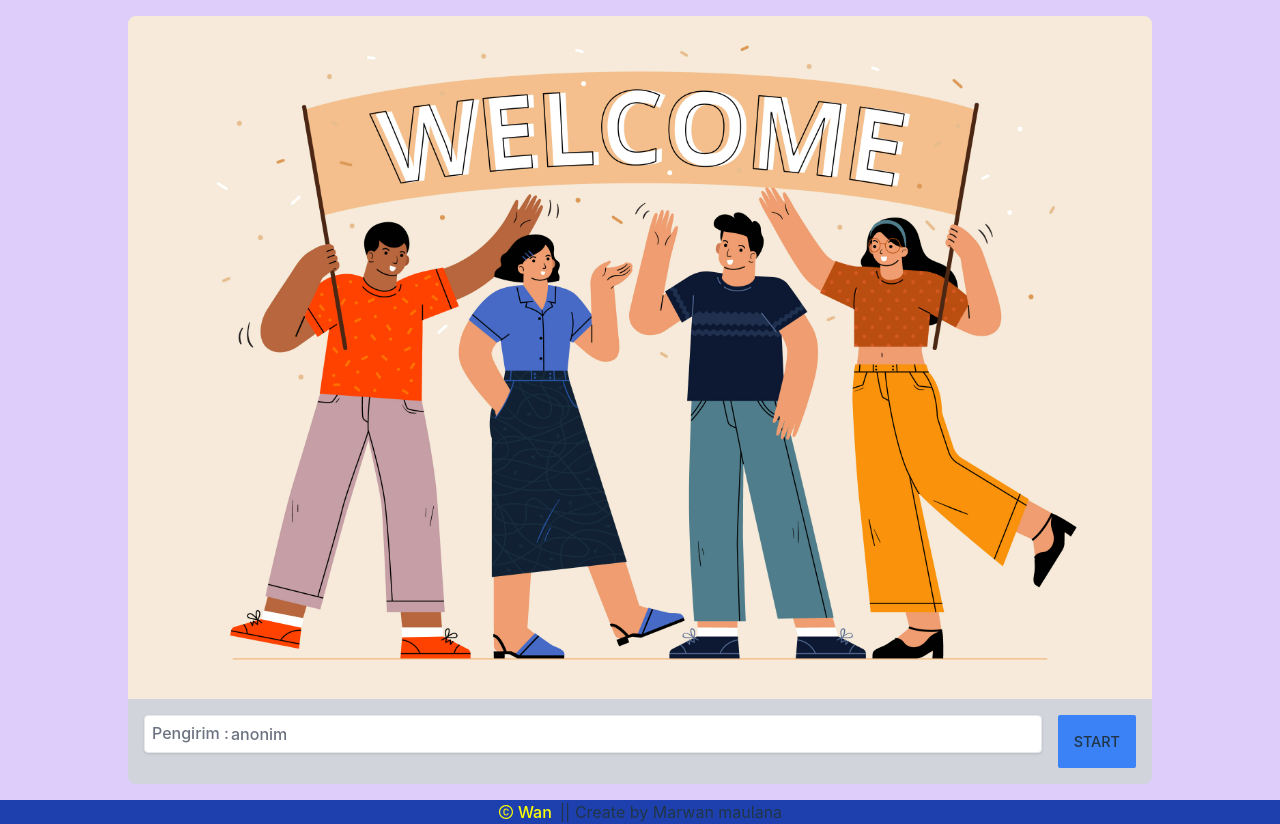
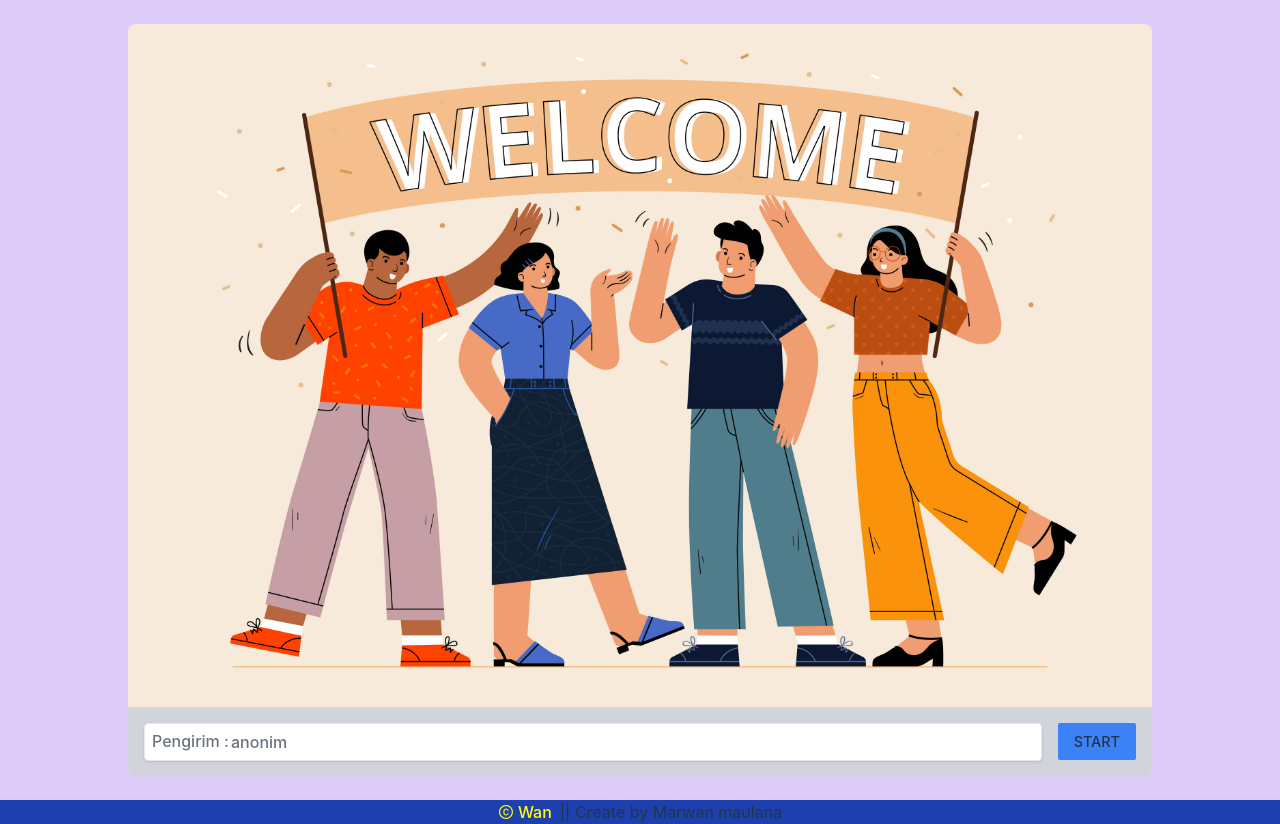
Before and after one commit to Kuwan225/survey, a React (Vite) app: page / in a window 1280 px wide. Built offline with nearby package versions, Linux system fonts and the light colour scheme; no server answers; the database is empty.

Commit message:
Update Welcome.jsx

```diff
--- a/src/views/Home/Partials/Welcome.jsx
+++ b/src/views/Home/Partials/Welcome.jsx
@@ -17,7 +17,7 @@ const Welcome = (props) => {
         />
         <button
           onClick={() =>props.name.length > 0 ? props.setTask(1):props.setValidation(true)}
-          className={`h-full py-4 px-4 my-4 border-none  rounded-none rounded-sm text-[.9rem] ${props.name.length > 0 ?'bg-blue-500':'bg-gray-400'}`}
+          className={`h-full py-2 px-4 my-4 border-none  rounded-none rounded-sm text-[.9rem] ${props.name.length > 0 ?'bg-blue-500':'bg-gray-400'}`}
         >
           START
         </button>
```
